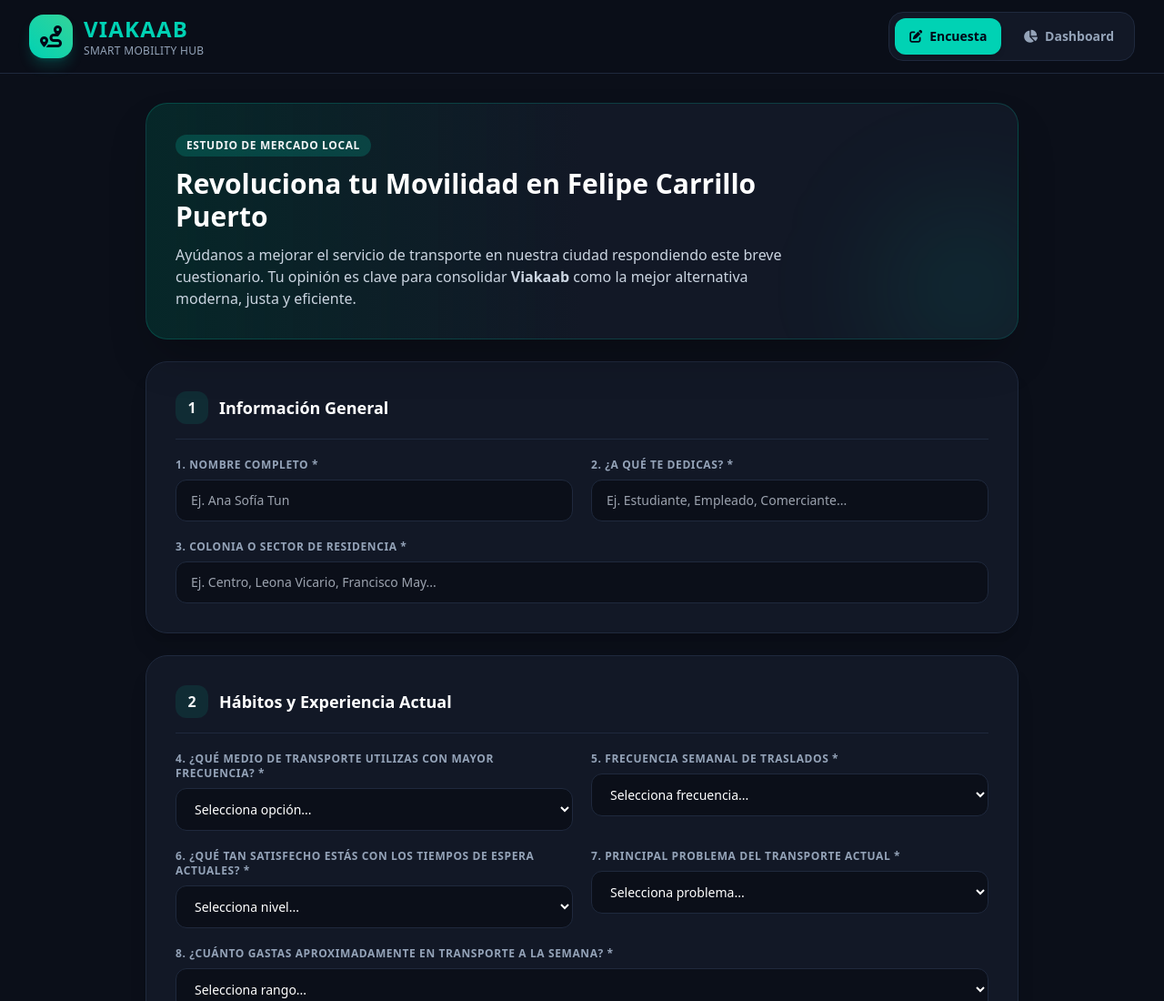
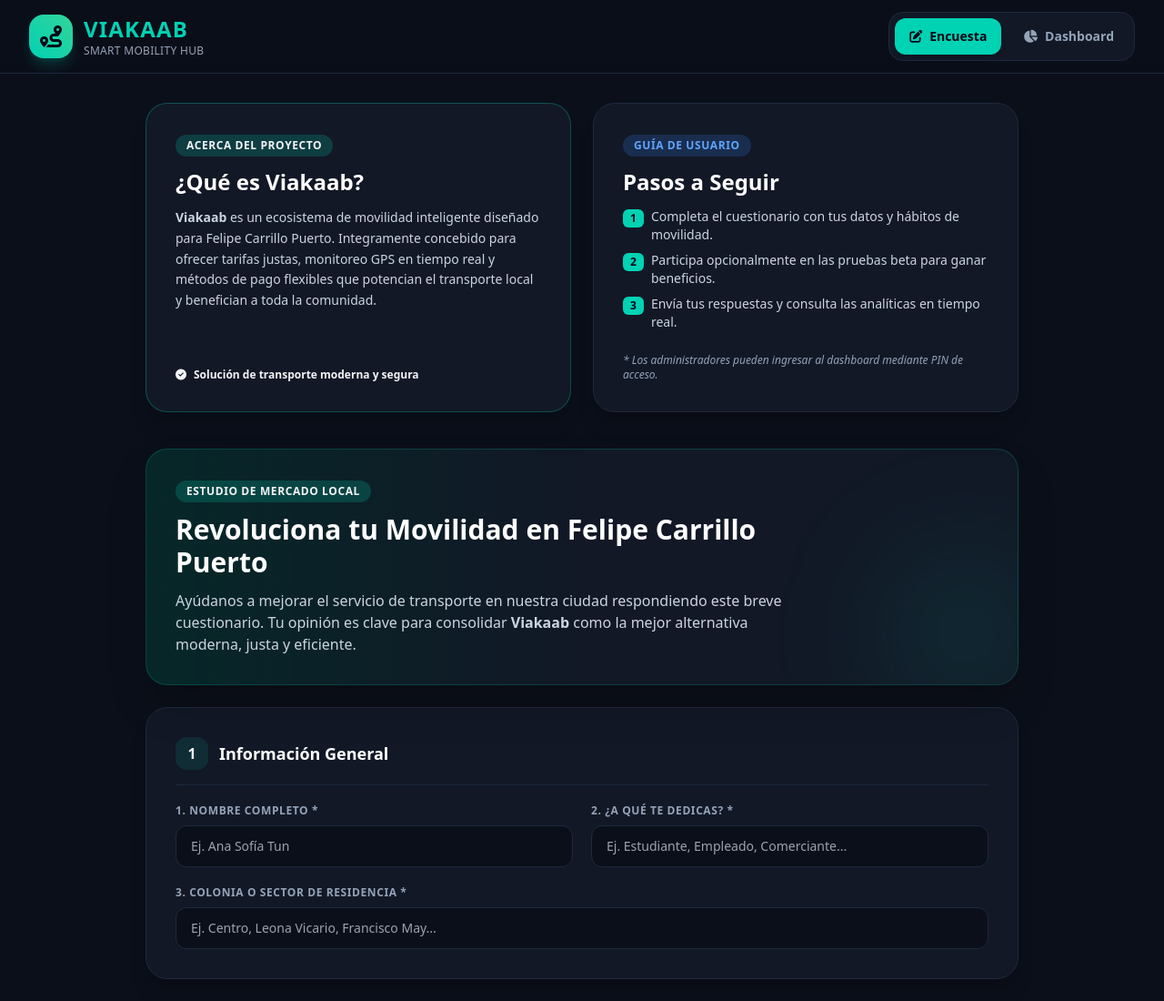
Before and after one commit to astrocodestudio1-dotcom/Encuesta-de-Viakaab-, a plain HTML site: page index.html in a window 1280 px wide. Shown: the top 1100 px of the page at 91% size. Drawn offline with nearby package versions, Linux system fonts and the light colour scheme.

Commit message:
Update index.html

```diff
--- a/index.html
+++ b/index.html
@@ -67,7 +67,50 @@
     </header>
 
     <!-- Contenido Principal -->
-    <main class="flex-grow max-w-5xl w-full mx-auto px-4 sm:px-6 lg:px-8 py-8">
+    <main class="flex-grow max-w-5xl w-full mx-auto px-4 sm:px-6 lg:px-8 py-8 space-y-10">
+
+        <!-- PRESENTACIÓN Y PASOS A SEGUIR -->
+        <section class="grid grid-cols-1 md:grid-cols-2 gap-6">
+            <!-- Tarjeta de Presentación Viakaab -->
+            <div class="bg-cardBg border border-brand-500/30 p-6 sm:p-8 rounded-3xl shadow-xl flex flex-col justify-between">
+                <div>
+                    <span class="inline-block px-3 py-1 rounded-full bg-brand-500/20 text-brand-400 text-xs font-bold uppercase tracking-wider mb-3">Acerca del Proyecto</span>
+                    <h2 class="text-xl sm:text-2xl font-extrabold text-white mb-3">¿Qué es Viakaab?</h2>
+                    <p class="text-slate-300 text-sm leading-relaxed">
+                        <strong class="text-brand-400">Viakaab</strong> es un ecosistema de movilidad inteligente diseñado para Felipe Carrillo Puerto. Integramente concebido para ofrecer tarifas justas, monitoreo GPS en tiempo real y métodos de pago flexibles que potencian el transporte local y benefician a toda la comunidad.
+                    </p>
+                </div>
+                <div class="mt-6 flex items-center space-x-2 text-xs text-brand-400 font-semibold">
+                    <i class="fa-solid fa-circle-check"></i>
+                    <span>Solución de transporte moderna y segura</span>
+                </div>
+            </div>
+
+            <!-- Tarjeta de Pasos a Seguir -->
+            <div class="bg-cardBg border border-borderCol p-6 sm:p-8 rounded-3xl shadow-xl flex flex-col justify-between">
+                <div>
+                    <span class="inline-block px-3 py-1 rounded-full bg-blue-500/20 text-blue-400 text-xs font-bold uppercase tracking-wider mb-3">Guía de Usuario</span>
+                    <h2 class="text-xl sm:text-2xl font-extrabold text-white mb-3">Pasos a Seguir</h2>
+                    <ul class="space-y-2 text-sm text-slate-300">
+                        <li class="flex items-start space-x-2">
+                            <span class="bg-brand-500 text-slate-950 font-bold px-2 py-0.5 rounded-md text-xs mt-0.5">1</span>
+                            <span>Completa el cuestionario con tus datos y hábitos de movilidad.</span>
+                        </li>
+                        <li class="flex items-start space-x-2">
+                            <span class="bg-brand-500 text-slate-950 font-bold px-2 py-0.5 rounded-md text-xs mt-0.5">2</span>
+                            <span>Participa opcionalmente en las pruebas beta para ganar beneficios.</span>
+                        </li>
+                        <li class="flex items-start space-x-2">
+                            <span class="bg-brand-500 text-slate-950 font-bold px-2 py-0.5 rounded-md text-xs mt-0.5">3</span>
+                            <span>Envía tus respuestas y consulta las analíticas en tiempo real.</span>
+                        </li>
+                    </ul>
+                </div>
+                <div class="mt-6 text-xs text-slate-400 italic">
+                    * Los administradores pueden ingresar al dashboard mediante PIN de acceso.
+                </div>
+            </div>
+        </section>
 
         <!-- ================= VISTA DE ENCUESTA ================= -->
         <section id="view-survey" class="space-y-6">
@@ -253,7 +296,7 @@
                     <h3 class="text-xl font-bold text-white mb-2">Acceso Exclusivo</h3>
                     <p class="text-xs text-slate-400">Ingresa tu PIN de seguridad para ver el Dashboard y las analíticas de Viakaab.</p>
                 </div>
-                <input type="password" id="adminPinInput" placeholder="PIN (ej. 3564)" maxlength="6" class="w-full bg-darkBg border border-borderCol text-center tracking-widest text-lg rounded-xl py-3 text-white focus:outline-none focus:border-brand-500">
+                <input type="password" id="adminPinInput" placeholder="PIN (ej. 2026)" maxlength="6" class="w-full bg-darkBg border border-borderCol text-center tracking-widest text-lg rounded-xl py-3 text-white focus:outline-none focus:border-brand-500">
                 <div id="pinError" class="text-xs text-red-400 hidden">PIN incorrecto. Acceso denegado.</div>
                 <div class="flex space-x-3">
                     <button onclick="closePinModal()" class="flex-1 py-3 bg-slate-800 text-slate-300 font-semibold rounded-xl text-sm">Cancelar</button>
@@ -463,14 +506,12 @@
             }
         }
 
-        // Función para exportar a Excel profesional con múltiples hojas (Datos y Resumen Estadístico)
         function exportToExcel() {
             if (surveyData.length === 0) {
                 alert('No hay datos registrados en la encuesta para exportar.');
                 return;
             }
 
-            // 1. Crear matriz para la hoja de Resultados Detallados
             const detailedRows = surveyData.map((item, index) => ({
                 "ID": index + 1,
                 "Fecha": item.fecha,
@@ -490,7 +531,6 @@
                 "Contacto Beta": item.contacto
             }));
 
-            // 2. Crear matriz para la hoja de Resumen y Estadísticas
             const totalEncuestados = surveyData.length;
             const totalBeta = surveyData.filter(i => i.beta.includes('Sí')).length;
 
@@ -500,16 +540,13 @@
                 { "Métrica Global": "Fecha de Generación del Reporte", "Valor": new Date().toLocaleString() }
             ];
 
-            // 3. Generar Libro de Trabajo (Workbook)
             const wb = XLSX.utils.book_new();
-
             const wsDetailed = XLSX.utils.json_to_sheet(detailedRows);
             const wsSummary = XLSX.utils.json_to_sheet(summaryRows);
 
             XLSX.utils.book_append_sheet(wb, wsDetailed, "Resultados Detallados");
             XLSX.utils.book_append_sheet(wb, wsSummary, "Resumen y Estadísticas");
 
-            // 4. Descargar archivo Excel
             XLSX.writeFile(wb, "Reporte_Analiticas_Viakaab.xlsx");
         }
 
```
